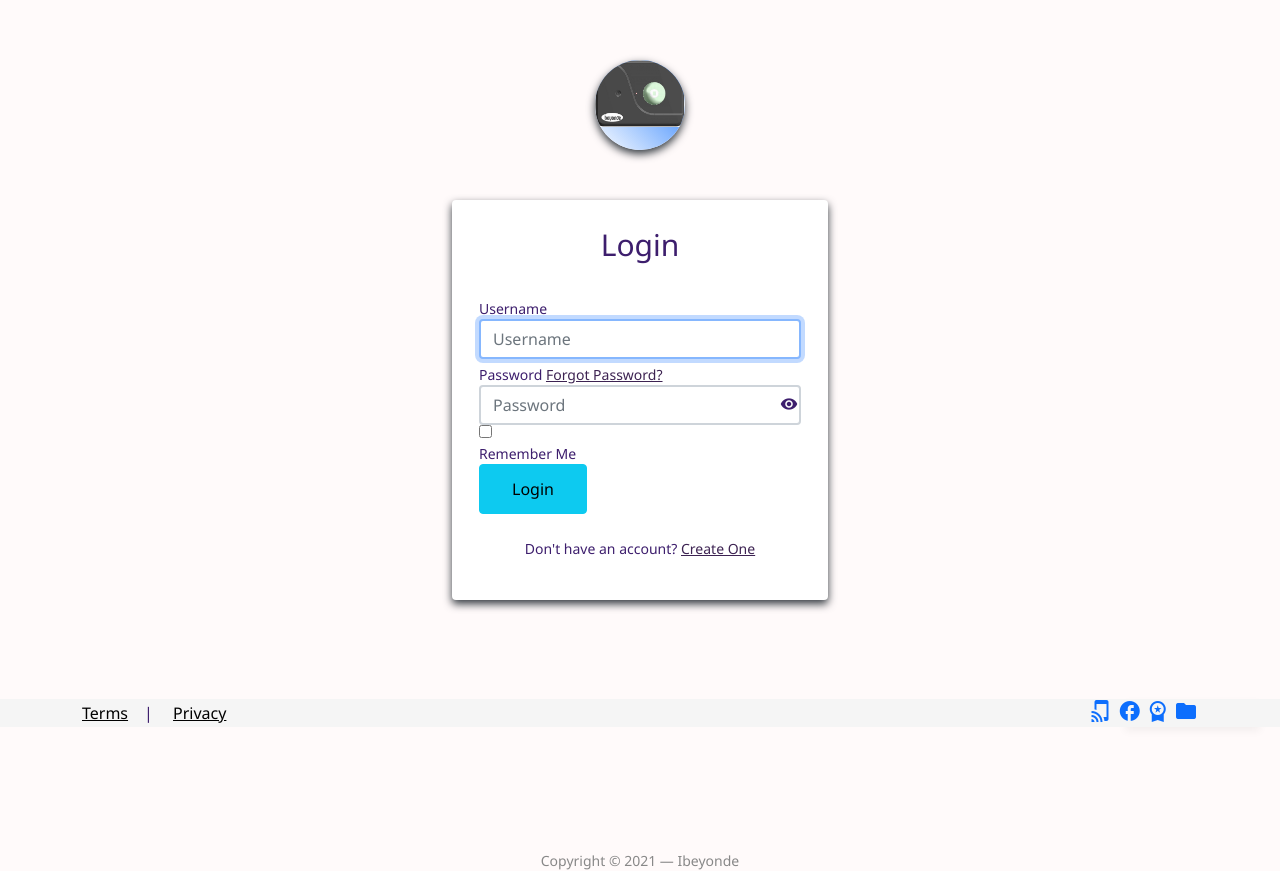
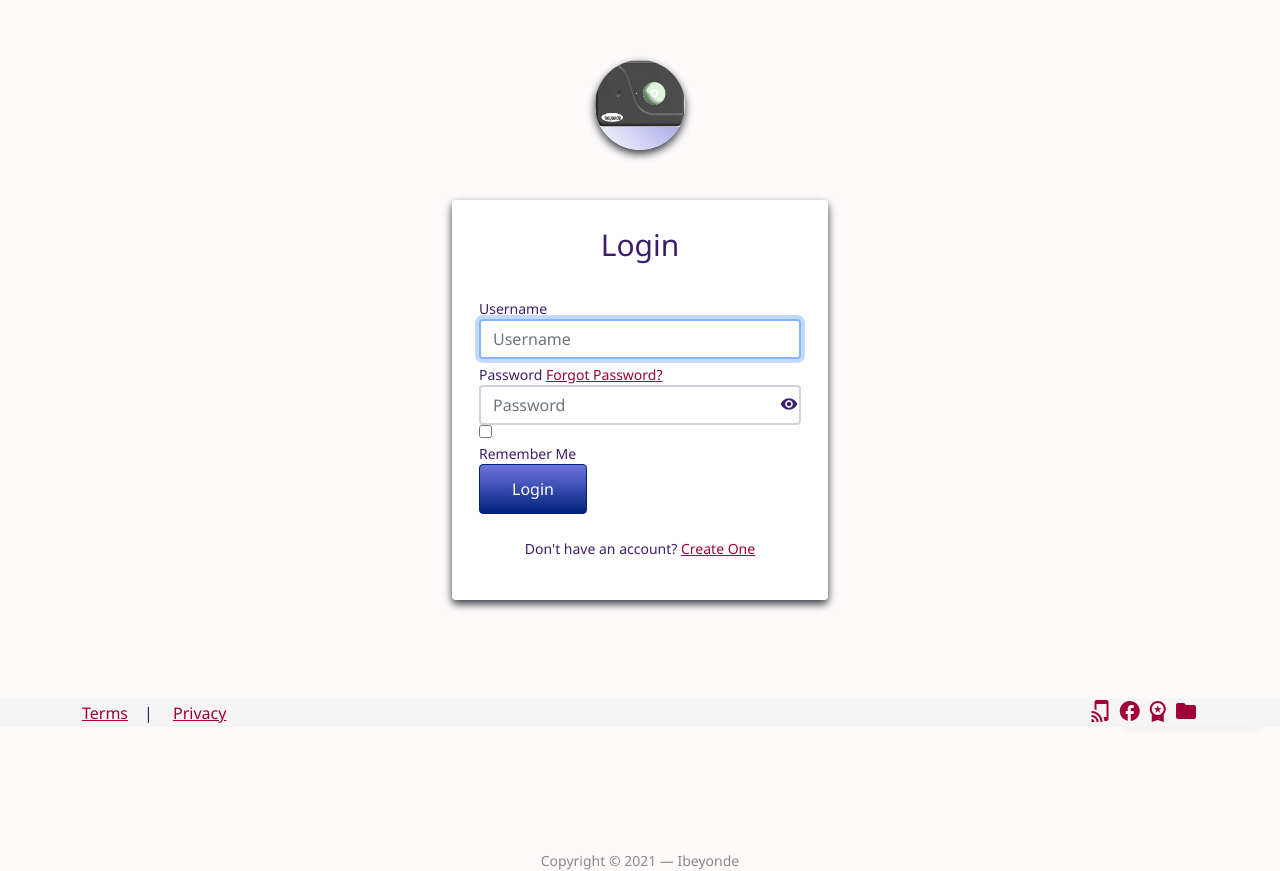
Before and after one commit to gitibeyonde/app, a PHP site: page /login.php in a window 1280 px wide. Shown: the part 73-944 px from the top of the page. Run offline with PHP 8.4, Linux system fonts and the light colour scheme; a stand-in replaces the project's code that opens the database connection; some libraries are stand-ins or nearby versions.

Commit message:
applying colour schems to login/register/reset buttons

```diff
--- a/css/app_header.css
+++ b/css/app_header.css
@@ -119,12 +119,10 @@ p {
 }
 
 .footer-social {
-	color: black;
 	text-align: right;
 }
 
 .footer-text {
-    color: black;
     text-align: left;
 }
 .typewriter {
@@ -425,8 +423,24 @@ border-color:var(--tc4);
 color: var(--tp4) !important;
 }
 
+
+.btn-prim
+{
+background-color: var(--pc) !important;
+background-image: linear-gradient(var(--pcl), var(--pcd));
+border-color: var(--pcd);
+color: white !important;
+}
+
+.btn-prim:hover, .btn-prim:focus, .btn-prim:active, .btn-prim.active, .open .dropdown-toggle.btn-prim {
+background-color: var(--pcd) !important;
+background-image: linear-gradient(var(--pcd), var(--pcl));
+border-color:var(--pcl);
+color: white !important;
+}
+
 a {
-  color: var(--tp2);
+  color: var(--scd);
 }
 
 .login-card {
@@ -455,37 +469,6 @@ a {
     right: 38%;
 }
 
-
-/*	Themify ICONS */
-.icon-blue {
-    font-size: 32px;
-    font-weight: 600;
-    color: var(--blue);
-}
-
-.icon-red {
-    font-size: 32px;
-    font-weight: 600;
-    color: var(--red);
-}
-
-.icon-green {
-    font-size: 32px;
-    font-weight: 600;
-    color: var(--green);
-}
-
-.icon-yellow {
-    font-size: 32px;
-    font-weight: 600;
-    color: var(--yellow);
-}
-
-.icon-orange {
-    font-size: 32px;
-    font-weight: 600;
-    color: var(--orange);
-}
 .my-cards .card {
     height: 25vh;
     background-image: linear-gradient(to bottom right, white, #f5f5f5);
--- a/css/login.css
+++ b/css/login.css
@@ -12,7 +12,7 @@
 	box-shadow: 0 4px 8px var(--bs-gray-dark);
 	position: relative;
 	z-index: 1;
-	background: linear-gradient(45deg, var(--bs-white), var(--bs-blue));
+	background: linear-gradient(45deg, var(--bs-white), var(--pcl));
 	display: block;
 }
 
--- a/login.php
+++ b/login.php
@@ -46,7 +46,7 @@ require_once(__ROOT__ . '/config/config.php');
                             </div>
 
                             <div class="form-group m-0">
-                                <button type="submit" name="login" value="login" class="btn btn-info btn-block">
+                                <button type="submit" name="login" value="login" class="btn btn-prim btn-block">
                                     Login
                                 </button>
                             </div>
--- a/views/_footer.php
+++ b/views/_footer.php
@@ -49,10 +49,10 @@ if (isset ( $_SESSION ['message'] ) && $_SESSION ['message'] != "") {
                 <a href="/privacy_policy.html" class="footer-text">Privacy</a>
             </div>
             <div class="col-6 footer-social">
-                <a href="https://twitter.com/agneya2001"><span class="material-icons md-24 blue">tap_and_play</span></a>
-                <a href="https://fb.me/ibeyonde"><span class="material-icons md-24 blue">facebook</span></a>
-                <a href="https://www.linkedin.com/company/ibeyonde-cloud/"><span class="material-icons md-24 blue">workspace_premium</span></a>
-                <a href="https://github.com/gitibeyonde"><span class="material-icons md-24 blue">folder</span></a>
+                <a href="https://twitter.com/agneya2001"><span class="material-icons md-24 prim">tap_and_play</span></a>
+                <a href="https://fb.me/ibeyonde"><span class="material-icons md-24 prim">facebook</span></a>
+                <a href="https://www.linkedin.com/company/ibeyonde-cloud/"><span class="material-icons md-24 prim">workspace_premium</span></a>
+                <a href="https://github.com/gitibeyonde"><span class="material-icons md-24 prim">folder</span></a>
             </div>
         </div>
   </div>
--- a/views/password_reset.php
+++ b/views/password_reset.php
@@ -42,7 +42,7 @@ include ('_header.php');
 							</div>
 						</div>
 						<div class="form-group m-0">
-							<button type="submit" name="submit_new_password" value="Submit new password" class="btn btn-warning btn-block">
+							<button type="submit" name="submit_new_password" value="Submit new password" class="btn btn-prim btn-block">
 								Reset Password
 							</button>
 						</div>
@@ -63,7 +63,7 @@ include ('_header.php');
 						</div>
 
 						<div class="form-group m-0">
-							<button type="submit" name="request_password_reset" class="btn btn-info btn-block">
+							<button type="submit" name="request_password_reset" class="btn btn-prim btn-block">
 								Reset Password
 							</button>
 						</div>
--- a/views/register.php
+++ b/views/register.php
@@ -54,7 +54,7 @@ include('_header.php');
 							</div>
 
 							<div class="form-group m-0">
-								<button name="register" type="submit" class="btn btn-info btn-block">
+								<button name="register" type="submit" class="btn btn-prim btn-block">
 									Register
 								</button>
 							</div>
```
